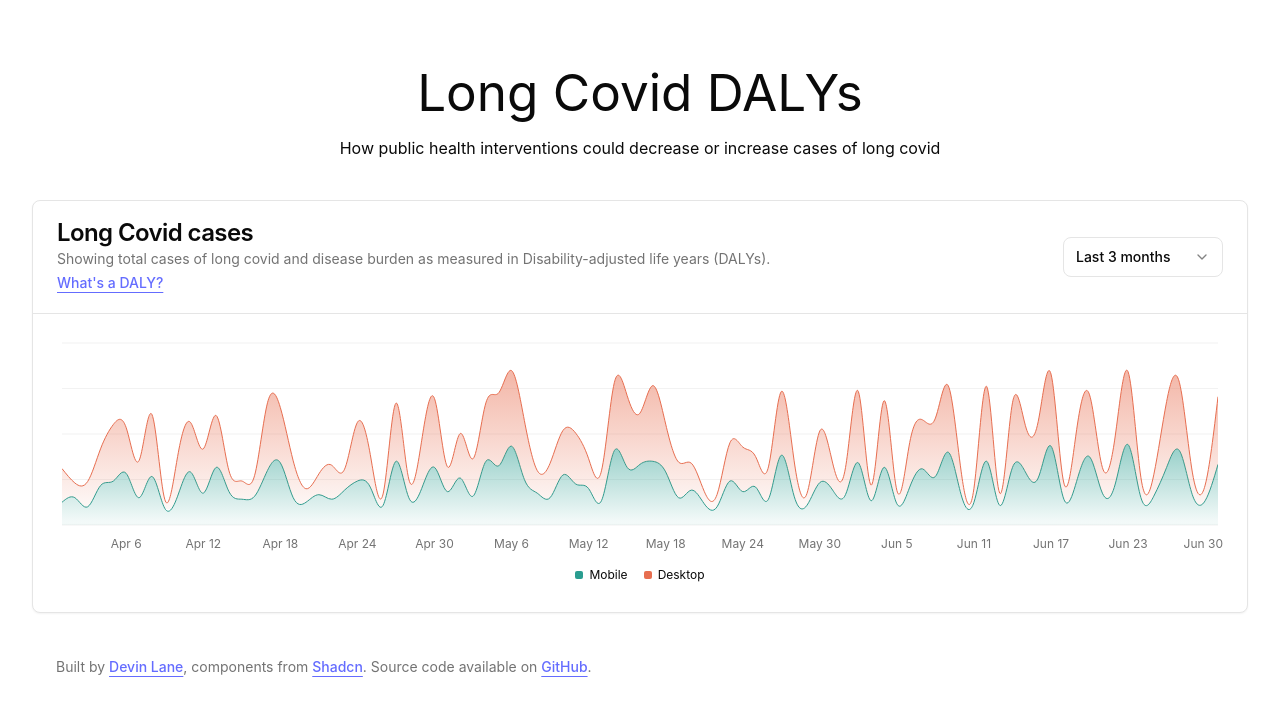
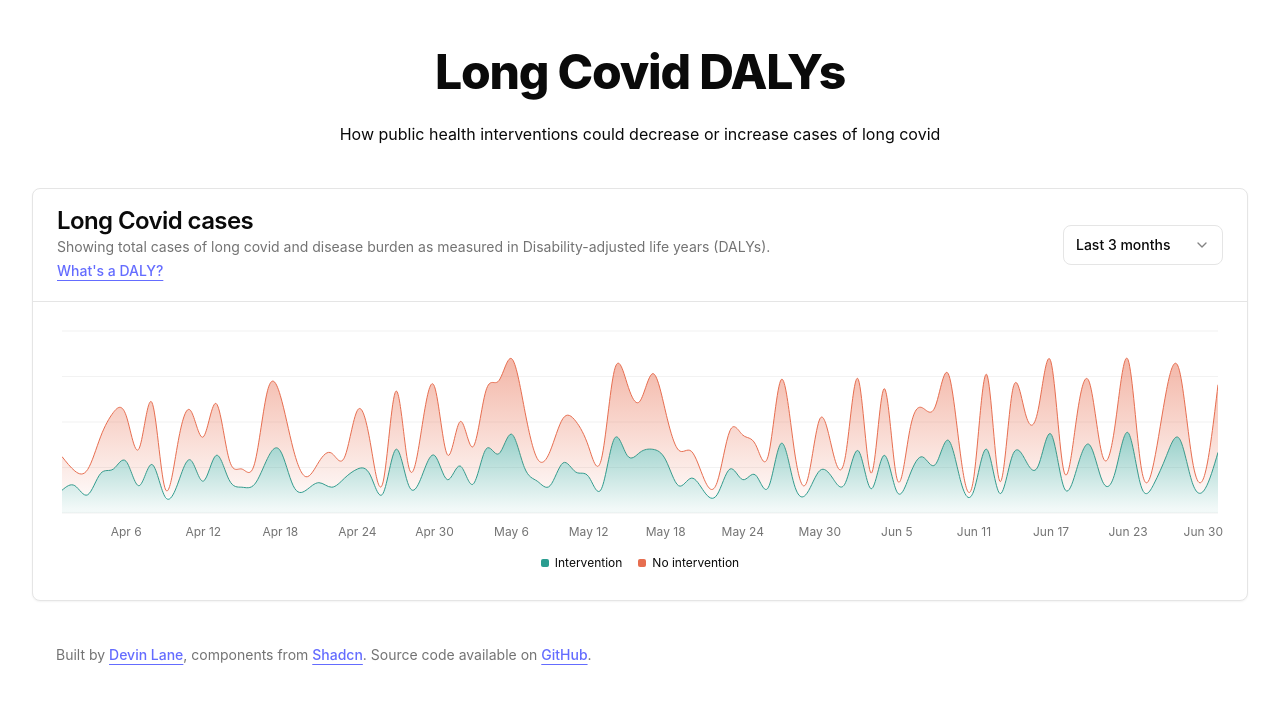
Before and after one commit to DevinCLane/long-covid-dalys, a React (Vite) app: page / in a window 1280 px wide. Shown: the top 716 px of the page. Built offline with nearby package versions, Linux system fonts and the light colour scheme.

Commit message:
data changes

```diff
--- a/src/App.tsx
+++ b/src/App.tsx
@@ -6,8 +6,10 @@ function App() {
     return (
         <div className="min-h-screen flex flex-col">
             <header className="pb-4 md:pb-6 lg:pb-10 md:pt-2 lg:pt-4">
-                <h1 className="p-4">Long Covid DALYs</h1>
-                <p>
+                <h1 className="scroll-m-20 text-4xl font-extrabold tracking-tight lg:text-5xl">
+                    Long Covid DALYs
+                </h1>
+                <p className="leading-7 [&:not(:first-child)]:mt-6">
                     How public health interventions could decrease or increase
                     cases of long covid
                 </p>
--- a/src/components/main-chart.tsx
+++ b/src/components/main-chart.tsx
@@ -26,109 +26,109 @@ import {
     SelectValue,
 } from "@/components/ui/select";
 const chartData = [
-    { date: "2024-04-01", desktop: 222, mobile: 150 },
-    { date: "2024-04-02", desktop: 97, mobile: 180 },
-    { date: "2024-04-03", desktop: 167, mobile: 120 },
-    { date: "2024-04-04", desktop: 242, mobile: 260 },
-    { date: "2024-04-05", desktop: 373, mobile: 290 },
-    { date: "2024-04-06", desktop: 301, mobile: 340 },
-    { date: "2024-04-07", desktop: 245, mobile: 180 },
-    { date: "2024-04-08", desktop: 409, mobile: 320 },
-    { date: "2024-04-09", desktop: 59, mobile: 110 },
-    { date: "2024-04-10", desktop: 261, mobile: 190 },
-    { date: "2024-04-11", desktop: 327, mobile: 350 },
-    { date: "2024-04-12", desktop: 292, mobile: 210 },
-    { date: "2024-04-13", desktop: 342, mobile: 380 },
-    { date: "2024-04-14", desktop: 137, mobile: 220 },
-    { date: "2024-04-15", desktop: 120, mobile: 170 },
-    { date: "2024-04-16", desktop: 138, mobile: 190 },
-    { date: "2024-04-17", desktop: 446, mobile: 360 },
-    { date: "2024-04-18", desktop: 364, mobile: 410 },
-    { date: "2024-04-19", desktop: 243, mobile: 180 },
-    { date: "2024-04-20", desktop: 89, mobile: 150 },
-    { date: "2024-04-21", desktop: 137, mobile: 200 },
-    { date: "2024-04-22", desktop: 224, mobile: 170 },
-    { date: "2024-04-23", desktop: 138, mobile: 230 },
-    { date: "2024-04-24", desktop: 387, mobile: 290 },
-    { date: "2024-04-25", desktop: 215, mobile: 250 },
-    { date: "2024-04-26", desktop: 75, mobile: 130 },
-    { date: "2024-04-27", desktop: 383, mobile: 420 },
-    { date: "2024-04-28", desktop: 122, mobile: 180 },
-    { date: "2024-04-29", desktop: 315, mobile: 240 },
-    { date: "2024-04-30", desktop: 454, mobile: 380 },
-    { date: "2024-05-01", desktop: 165, mobile: 220 },
-    { date: "2024-05-02", desktop: 293, mobile: 310 },
-    { date: "2024-05-03", desktop: 247, mobile: 190 },
-    { date: "2024-05-04", desktop: 385, mobile: 420 },
-    { date: "2024-05-05", desktop: 481, mobile: 390 },
-    { date: "2024-05-06", desktop: 498, mobile: 520 },
-    { date: "2024-05-07", desktop: 388, mobile: 300 },
-    { date: "2024-05-08", desktop: 149, mobile: 210 },
-    { date: "2024-05-09", desktop: 227, mobile: 180 },
-    { date: "2024-05-10", desktop: 293, mobile: 330 },
-    { date: "2024-05-11", desktop: 335, mobile: 270 },
-    { date: "2024-05-12", desktop: 197, mobile: 240 },
-    { date: "2024-05-13", desktop: 197, mobile: 160 },
-    { date: "2024-05-14", desktop: 448, mobile: 490 },
-    { date: "2024-05-15", desktop: 473, mobile: 380 },
-    { date: "2024-05-16", desktop: 338, mobile: 400 },
-    { date: "2024-05-17", desktop: 499, mobile: 420 },
-    { date: "2024-05-18", desktop: 315, mobile: 350 },
-    { date: "2024-05-19", desktop: 235, mobile: 180 },
-    { date: "2024-05-20", desktop: 177, mobile: 230 },
-    { date: "2024-05-21", desktop: 82, mobile: 140 },
-    { date: "2024-05-22", desktop: 81, mobile: 120 },
-    { date: "2024-05-23", desktop: 252, mobile: 290 },
-    { date: "2024-05-24", desktop: 294, mobile: 220 },
-    { date: "2024-05-25", desktop: 201, mobile: 250 },
-    { date: "2024-05-26", desktop: 213, mobile: 170 },
-    { date: "2024-05-27", desktop: 420, mobile: 460 },
-    { date: "2024-05-28", desktop: 233, mobile: 190 },
-    { date: "2024-05-29", desktop: 78, mobile: 130 },
-    { date: "2024-05-30", desktop: 340, mobile: 280 },
-    { date: "2024-05-31", desktop: 178, mobile: 230 },
-    { date: "2024-06-01", desktop: 178, mobile: 200 },
-    { date: "2024-06-02", desktop: 470, mobile: 410 },
-    { date: "2024-06-03", desktop: 103, mobile: 160 },
-    { date: "2024-06-04", desktop: 439, mobile: 380 },
-    { date: "2024-06-05", desktop: 88, mobile: 140 },
-    { date: "2024-06-06", desktop: 294, mobile: 250 },
-    { date: "2024-06-07", desktop: 323, mobile: 370 },
-    { date: "2024-06-08", desktop: 385, mobile: 320 },
-    { date: "2024-06-09", desktop: 438, mobile: 480 },
-    { date: "2024-06-10", desktop: 155, mobile: 200 },
-    { date: "2024-06-11", desktop: 92, mobile: 150 },
-    { date: "2024-06-12", desktop: 492, mobile: 420 },
-    { date: "2024-06-13", desktop: 81, mobile: 130 },
-    { date: "2024-06-14", desktop: 426, mobile: 380 },
-    { date: "2024-06-15", desktop: 307, mobile: 350 },
-    { date: "2024-06-16", desktop: 371, mobile: 310 },
-    { date: "2024-06-17", desktop: 475, mobile: 520 },
-    { date: "2024-06-18", desktop: 107, mobile: 170 },
-    { date: "2024-06-19", desktop: 341, mobile: 290 },
-    { date: "2024-06-20", desktop: 408, mobile: 450 },
-    { date: "2024-06-21", desktop: 169, mobile: 210 },
-    { date: "2024-06-22", desktop: 317, mobile: 270 },
-    { date: "2024-06-23", desktop: 480, mobile: 530 },
-    { date: "2024-06-24", desktop: 132, mobile: 180 },
-    { date: "2024-06-25", desktop: 141, mobile: 190 },
-    { date: "2024-06-26", desktop: 434, mobile: 380 },
-    { date: "2024-06-27", desktop: 448, mobile: 490 },
-    { date: "2024-06-28", desktop: 149, mobile: 200 },
-    { date: "2024-06-29", desktop: 103, mobile: 160 },
-    { date: "2024-06-30", desktop: 446, mobile: 400 },
+    { date: "2024-04-01", nointervention: 222, intervention: 150 },
+    { date: "2024-04-02", nointervention: 97, intervention: 180 },
+    { date: "2024-04-03", nointervention: 167, intervention: 120 },
+    { date: "2024-04-04", nointervention: 242, intervention: 260 },
+    { date: "2024-04-05", nointervention: 373, intervention: 290 },
+    { date: "2024-04-06", nointervention: 301, intervention: 340 },
+    { date: "2024-04-07", nointervention: 245, intervention: 180 },
+    { date: "2024-04-08", nointervention: 409, intervention: 320 },
+    { date: "2024-04-09", nointervention: 59, intervention: 110 },
+    { date: "2024-04-10", nointervention: 261, intervention: 190 },
+    { date: "2024-04-11", nointervention: 327, intervention: 350 },
+    { date: "2024-04-12", nointervention: 292, intervention: 210 },
+    { date: "2024-04-13", nointervention: 342, intervention: 380 },
+    { date: "2024-04-14", nointervention: 137, intervention: 220 },
+    { date: "2024-04-15", nointervention: 120, intervention: 170 },
+    { date: "2024-04-16", nointervention: 138, intervention: 190 },
+    { date: "2024-04-17", nointervention: 446, intervention: 360 },
+    { date: "2024-04-18", nointervention: 364, intervention: 410 },
+    { date: "2024-04-19", nointervention: 243, intervention: 180 },
+    { date: "2024-04-20", nointervention: 89, intervention: 150 },
+    { date: "2024-04-21", nointervention: 137, intervention: 200 },
+    { date: "2024-04-22", nointervention: 224, intervention: 170 },
+    { date: "2024-04-23", nointervention: 138, intervention: 230 },
+    { date: "2024-04-24", nointervention: 387, intervention: 290 },
+    { date: "2024-04-25", nointervention: 215, intervention: 250 },
+    { date: "2024-04-26", nointervention: 75, intervention: 130 },
+    { date: "2024-04-27", nointervention: 383, intervention: 420 },
+    { date: "2024-04-28", nointervention: 122, intervention: 180 },
+    { date: "2024-04-29", nointervention: 315, intervention: 240 },
+    { date: "2024-04-30", nointervention: 454, intervention: 380 },
+    { date: "2024-05-01", nointervention: 165, intervention: 220 },
+    { date: "2024-05-02", nointervention: 293, intervention: 310 },
+    { date: "2024-05-03", nointervention: 247, intervention: 190 },
+    { date: "2024-05-04", nointervention: 385, intervention: 420 },
+    { date: "2024-05-05", nointervention: 481, intervention: 390 },
+    { date: "2024-05-06", nointervention: 498, intervention: 520 },
+    { date: "2024-05-07", nointervention: 388, intervention: 300 },
+    { date: "2024-05-08", nointervention: 149, intervention: 210 },
+    { date: "2024-05-09", nointervention: 227, intervention: 180 },
+    { date: "2024-05-10", nointervention: 293, intervention: 330 },
+    { date: "2024-05-11", nointervention: 335, intervention: 270 },
+    { date: "2024-05-12", nointervention: 197, intervention: 240 },
+    { date: "2024-05-13", nointervention: 197, intervention: 160 },
+    { date: "2024-05-14", nointervention: 448, intervention: 490 },
+    { date: "2024-05-15", nointervention: 473, intervention: 380 },
+    { date: "2024-05-16", nointervention: 338, intervention: 400 },
+    { date: "2024-05-17", nointervention: 499, intervention: 420 },
+    { date: "2024-05-18", nointervention: 315, intervention: 350 },
+    { date: "2024-05-19", nointervention: 235, intervention: 180 },
+    { date: "2024-05-20", nointervention: 177, intervention: 230 },
+    { date: "2024-05-21", nointervention: 82, intervention: 140 },
+    { date: "2024-05-22", nointervention: 81, intervention: 120 },
+    { date: "2024-05-23", nointervention: 252, intervention: 290 },
+    { date: "2024-05-24", nointervention: 294, intervention: 220 },
+    { date: "2024-05-25", nointervention: 201, intervention: 250 },
+    { date: "2024-05-26", nointervention: 213, intervention: 170 },
+    { date: "2024-05-27", nointervention: 420, intervention: 460 },
+    { date: "2024-05-28", nointervention: 233, intervention: 190 },
+    { date: "2024-05-29", nointervention: 78, intervention: 130 },
+    { date: "2024-05-30", nointervention: 340, intervention: 280 },
+    { date: "2024-05-31", nointervention: 178, intervention: 230 },
+    { date: "2024-06-01", nointervention: 178, intervention: 200 },
+    { date: "2024-06-02", nointervention: 470, intervention: 410 },
+    { date: "2024-06-03", nointervention: 103, intervention: 160 },
+    { date: "2024-06-04", nointervention: 439, intervention: 380 },
+    { date: "2024-06-05", nointervention: 88, intervention: 140 },
+    { date: "2024-06-06", nointervention: 294, intervention: 250 },
+    { date: "2024-06-07", nointervention: 323, intervention: 370 },
+    { date: "2024-06-08", nointervention: 385, intervention: 320 },
+    { date: "2024-06-09", nointervention: 438, intervention: 480 },
+    { date: "2024-06-10", nointervention: 155, intervention: 200 },
+    { date: "2024-06-11", nointervention: 92, intervention: 150 },
+    { date: "2024-06-12", nointervention: 492, intervention: 420 },
+    { date: "2024-06-13", nointervention: 81, intervention: 130 },
+    { date: "2024-06-14", nointervention: 426, intervention: 380 },
+    { date: "2024-06-15", nointervention: 307, intervention: 350 },
+    { date: "2024-06-16", nointervention: 371, intervention: 310 },
+    { date: "2024-06-17", nointervention: 475, intervention: 520 },
+    { date: "2024-06-18", nointervention: 107, intervention: 170 },
+    { date: "2024-06-19", nointervention: 341, intervention: 290 },
+    { date: "2024-06-20", nointervention: 408, intervention: 450 },
+    { date: "2024-06-21", nointervention: 169, intervention: 210 },
+    { date: "2024-06-22", nointervention: 317, intervention: 270 },
+    { date: "2024-06-23", nointervention: 480, intervention: 530 },
+    { date: "2024-06-24", nointervention: 132, intervention: 180 },
+    { date: "2024-06-25", nointervention: 141, intervention: 190 },
+    { date: "2024-06-26", nointervention: 434, intervention: 380 },
+    { date: "2024-06-27", nointervention: 448, intervention: 490 },
+    { date: "2024-06-28", nointervention: 149, intervention: 200 },
+    { date: "2024-06-29", nointervention: 103, intervention: 160 },
+    { date: "2024-06-30", nointervention: 446, intervention: 400 },
 ];
 
 const chartConfig = {
     visitors: {
         label: "Visitors",
     },
-    desktop: {
-        label: "Desktop",
+    nointervention: {
+        label: "No intervention",
         color: "hsl(var(--chart-1))",
     },
-    mobile: {
-        label: "Mobile",
+    intervention: {
+        label: "Intervention",
         color: "hsl(var(--chart-2))",
     },
 } satisfies ChartConfig;
@@ -198,7 +198,7 @@ export function MainChart() {
                     <AreaChart data={filteredData}>
                         <defs>
                             <linearGradient
-                                id="fillDesktop"
+                                id="fillnointervention"
                                 x1="0"
                                 y1="0"
                                 x2="0"
@@ -206,17 +206,17 @@ export function MainChart() {
                             >
                                 <stop
                                     offset="5%"
-                                    stopColor="var(--color-desktop)"
+                                    stopColor="var(--color-nointervention)"
                                     stopOpacity={0.8}
                                 />
                                 <stop
                                     offset="95%"
-                                    stopColor="var(--color-desktop)"
+                                    stopColor="var(--color-nointervention)"
                                     stopOpacity={0.1}
                                 />
                             </linearGradient>
                             <linearGradient
-                                id="fillMobile"
+                                id="fillintervention"
                                 x1="0"
                                 y1="0"
                                 x2="0"
@@ -224,12 +224,12 @@ export function MainChart() {
                             >
                                 <stop
                                     offset="5%"
-                                    stopColor="var(--color-mobile)"
+                                    stopColor="var(--color-intervention)"
                                     stopOpacity={0.8}
                                 />
                                 <stop
                                     offset="95%"
-                                    stopColor="var(--color-mobile)"
+                                    stopColor="var(--color-intervention)"
                                     stopOpacity={0.1}
                                 />
                             </linearGradient>
@@ -266,17 +266,17 @@ export function MainChart() {
                             }
                         />
                         <Area
-                            dataKey="mobile"
+                            dataKey="intervention"
                             type="natural"
-                            fill="url(#fillMobile)"
-                            stroke="var(--color-mobile)"
+                            fill="url(#fillintervention)"
+                            stroke="var(--color-intervention)"
                             stackId="a"
                         />
                         <Area
-                            dataKey="desktop"
+                            dataKey="nointervention"
                             type="natural"
-                            fill="url(#fillDesktop)"
-                            stroke="var(--color-desktop)"
+                            fill="url(#fillnointervention)"
+                            stroke="var(--color-nointervention)"
                             stackId="a"
                         />
                         <ChartLegend content={<ChartLegendContent />} />
```
